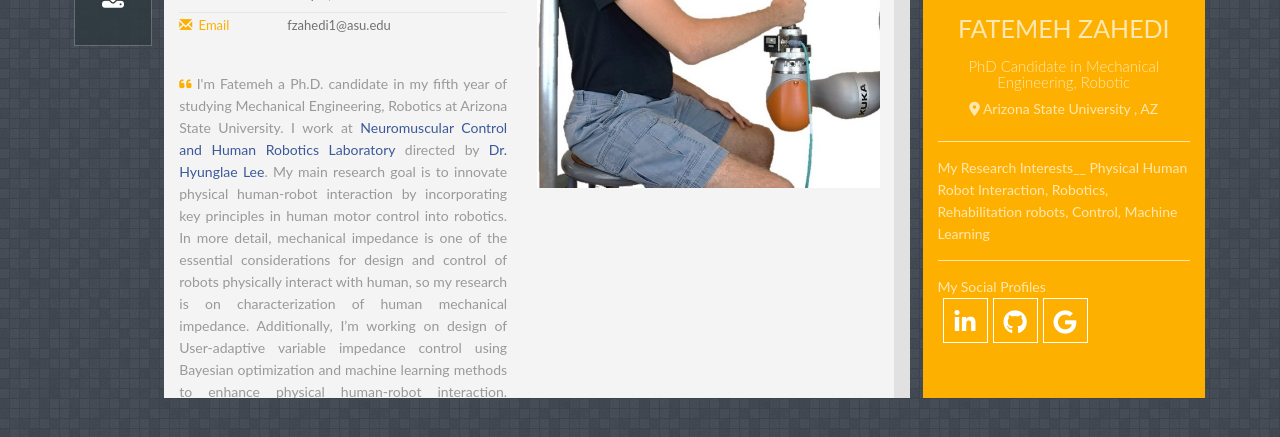
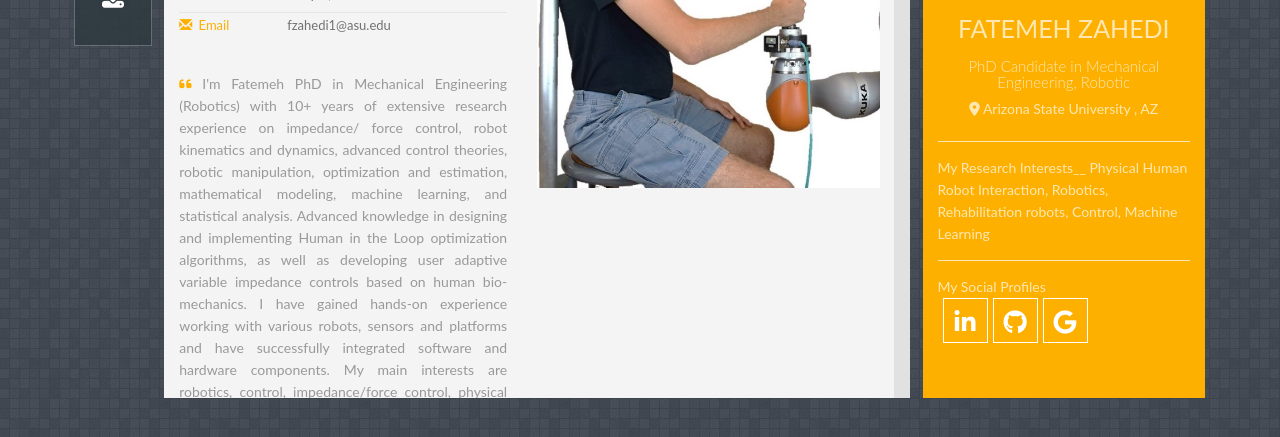
Before and after one commit to FatemehZahedi/FatemehZahedi.github.io, a Jekyll site: the page built from index.html, in a window 1280 px wide, cut to the strip 342-779 px from the top of the page. Built offline with Jekyll 4.4.1, drawn with Linux system fonts in a browser that asks for light colours; nearby versions of some CDN libraries; some web fonts are replaced; some of the changed text lies outside the part shown.

Commit message:
Update profile.html

```diff
--- a/_includes/profile.html
+++ b/_includes/profile.html
@@ -59,15 +59,12 @@
 
         <p style="margin-bottom:20px; text-align:justify;">
             <i class="fa fa-quote-left"></i>
-            I'm Fatemeh a Ph.D. candidate in my fifth year of studying Mechanical
-            Engineering, Robotics at Arizona State University. I work at <a href="https://sites.google.com/view/asuneurorobotics" target="_blank" title="Neuromuscular Control and Human Robotics Laboratory">Neuromuscular Control and Human Robotics Laboratory</a> directed by <a href="https://isearch.asu.edu/profile/2700375" target="_blank" title="Dr. Hyunglae Lee">Dr. Hyunglae Lee</a>. My
-            main research goal is to innovate physical human-robot interaction by incorporating key
-            principles in human motor control into robotics. In more detail, mechanical impedance is one of
-            the essential considerations for design and control of robots physically interact with human, so
-            my research is on characterization of human mechanical impedance. Additionally, I’m working
-            on design of User-adaptive variable impedance control using Bayesian optimization and machine
-            learning methods to enhance physical human-robot interaction. Therefore, my expertises are in Robotics, Control, Impedance Control, physical human robot interaction, machine
-            learning and Bayesian Optimization.
+            I'm Fatemeh PhD in Mechanical Engineering (Robotics) with 10+ years of extensive research experience on impedance/ force control, robot kinematics and dynamics, advanced control theories, robotic manipulation, optimization and estimation, mathematical modeling, machine learning, and statistical analysis. Advanced knowledge in designing and implementing Human in the Loop optimization algorithms, as well as developing user adaptive variable impedance controls based on human bio-mechanics. I have gained hands-on experience working with various robots, sensors and platforms and have successfully integrated software and hardware components.
+
+My main interests are robotics, control, impedance/force control, physical human-robot interaction, robot manipulation, and machine learning. I have gained hands-on experience working with different robots, sensors, and software and hardware components, and have successfully integrated them to achieve desired outcomes. I have also contributed to multiple publications and presentations in the field of robotics and control. I am passionate about developing innovative and effective solutions that enhance human-robot collaboration and improve human well-being.
+
+Skill set: Robotics; Impedance/force control; Mathematical modeling; Advanced Control; Numerical methods and Optimization; Bayesian Optimization; Gaussian Processes; Machine learning libraries (scikit learn, GPy, Keras, PyTorch, etc.); Coding in Python, C++, MATLAB; Integration of software and hardware; Hand on experience with robots; Solution and implementation skills; Problem Identification; Presentation skills; Conflict management and handling problems; Analyzing and contributing results; Leadership and teamwork.
+
         </p>
 
          <!-- <p style="margin-bottom:20px">
```
